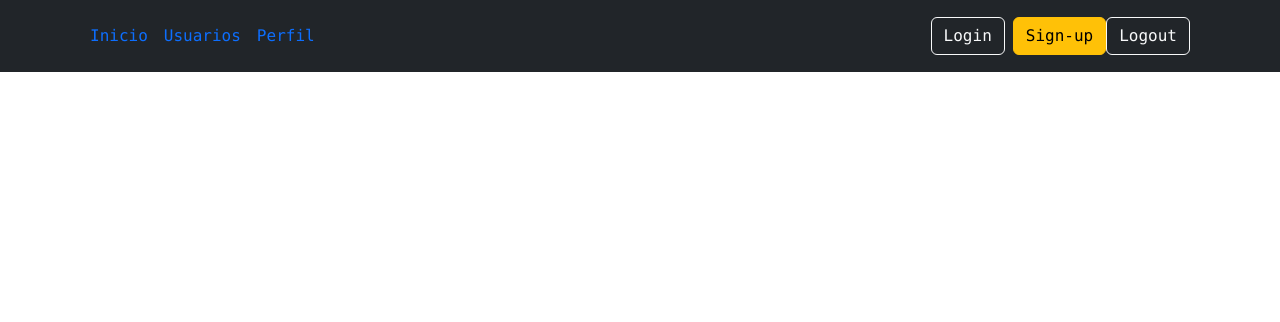
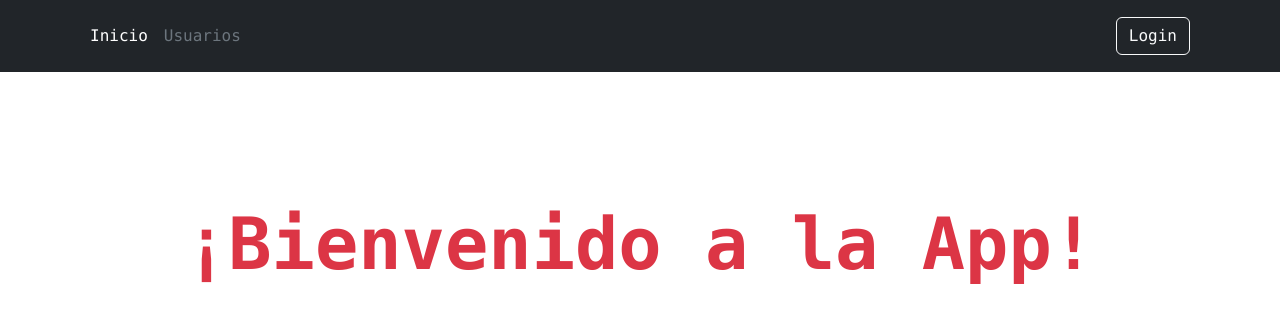
Before and after one commit to mfem442/sem-tec-2, a React (Create React App) app in the folder frontend/my-app/: page / in a window 1280 px wide. Shown: the top 322 px of the page. Built offline with nearby package versions, Linux system fonts and the light colour scheme; no server answers.

Commit message:
Cambiar layouts con el Login

```diff
--- a/frontend/my-app/src/App.js
+++ b/frontend/my-app/src/App.js
@@ -22,7 +22,8 @@ function TopBar({ userLogged, logout, userData }) {
 						href="/"
 						className="d-flex align-items-center mb-2 mb-lg-0 text-white text-decoration-none"
 					></a>
-
+					{userLogged ? (
+						<>
 							<ul className="nav col-12 col-lg-auto me-lg-auto mb-2 justify-content-center mb-md-0">
 								<li>
 									<a
@@ -30,8 +31,8 @@ function TopBar({ userLogged, logout, userData }) {
 										className={
 											"nav-link px-2 text-secondary" +
 											(location.pathname === "/"
-										? "text-white"
-										: "text-secondary")
+												? " text-white"
+												: " text-secondary")
 										}
 									>
 										Inicio
@@ -41,10 +42,10 @@ function TopBar({ userLogged, logout, userData }) {
 									<a
 										href="/users"
 										className={
-									"nav-link px-2 text-white" +
+											"nav-link px-2 text-secondary" +
 											(location.pathname === "/users"
-										? "text-white"
-										: "text-secondary")
+												? " text-white"
+												: " text-secondary")
 										}
 									>
 										Usuarios
@@ -54,21 +55,58 @@ function TopBar({ userLogged, logout, userData }) {
 									<a
 										href="/profile"
 										className={
-									"nav-link px-2 text-white" +
+											"nav-link px-2 text-secondary" +
 											(location.pathname === "/profile"
-										? "text-white"
-										: "text-secondary")
+												? " text-white"
+												: " text-secondary")
 										}
 									>
 										Perfil
 									</a>
 								</li>
 							</ul>
+						</>
+					) : (
+						<>
+							<ul className="nav col-12 col-lg-auto me-lg-auto mb-2 justify-content-center mb-md-0">
+								<li>
+									<a
+										href="/"
+										className={
+											"nav-link px-2 text-secondary" +
+											(location.pathname === "/"
+												? " text-white"
+												: " text-secondary")
+										}
+									>
+										Inicio
+									</a>
+								</li>
+								<li>
+									<a
+										href="/users"
+										className={
+											"nav-link px-2 text-secondary" +
+											(location.pathname === "/users"
+												? " text-white"
+												: " text-secondary")
+										}
+									>
+										Usuarios
+									</a>
+								</li>
+							</ul>
+						</>
+					)}
 					{userLogged ? (
 						<>
 							<div style={{ paddingRight: "1em" }}>
 								{" "}
-								Hola, {userData ? userData.name : ""}
+								¡Hola!{" "}
+								{userData
+									? //userData.name
+									  "María Fernanda Elizalde Macías"
+									: ""}
 							</div>
 							<div className="dropdown text-end">
 								<a
@@ -77,7 +115,10 @@ function TopBar({ userLogged, logout, userData }) {
 									data-bs-toggle="dropdown"
 								>
 									<img
-										src={userData.avatar_url}
+										//src={userData.avatar_url}
+										src={
+											"https://avatars.githubusercontent.com/u/85259595?s=40&v=4"
+										}
 										alt="mdo"
 										width="32"
 										height="32"
@@ -109,13 +150,6 @@ function TopBar({ userLogged, logout, userData }) {
 									<li>
 										<hr className="dropdown-divider"></hr>
 									</li>
-									<li>
-										{" "}
-										<a className="dropdown-item" href="#">
-											{" "}
-											Sign out
-										</a>
-									</li>
 								</ul>
 							</div>
 							<button
@@ -127,7 +161,7 @@ function TopBar({ userLogged, logout, userData }) {
 						</>
 					) : (
 						<div className="text-end">
-							<Link to={"/login?next=" + location.pathname}>
+							<Link to={"/login"}>
 								<button
 									type="button"
 									className="btn btn-outline-light me-2"
@@ -135,16 +169,6 @@ function TopBar({ userLogged, logout, userData }) {
 									Login
 								</button>
 							</Link>
-							<button type="button" className="btn btn-warning">
-								Sign-up
-							</button>
-
-							<button
-								className="btn btn-outline-light me-2"
-								onClick={logout}
-							>
-								Logout
-							</button>
 						</div>
 					)}
 				</div>
@@ -153,17 +177,14 @@ function TopBar({ userLogged, logout, userData }) {
 	);
 }
 
-function LandingPage() {
-	<>
-		<h1>Bienvenido</h1>
-		{console.log("landingpage")}
-	</>;
-}
-
 function App() {
+	console.log("TOKEN: " + localStorage.getItem("token"));
+	console.log("DATA: " + localStorage.getItem("userData"));
 	const [token, setToken] = useState(localStorage.getItem("token"));
 	const [userData, setUserData] = useState(
 		JSON.parse(localStorage.getItem("userData"))
+		//JSON.parse({ myUser })
+		//'{"email":"mafer@tec.mx","id":1,"is_active":"true","github_user":"mfem442","items":"[]",}'
 	);
 	function logout() {
 		localStorage.removeItem("token");
@@ -176,13 +197,13 @@ function App() {
 		<>
 			<BrowserRouter>
 				<TopBar
-					//userLogged={!!token}
+					userLogged={!!token}
 					logout={logout}
 					userData={userData}
 				></TopBar>
 				<div className="container py-3">
 					<Routes>
-						<Route path="/" element={<LandingPage />}>
+						<Route path="/" element={<MainPage />}>
 							{" "}
 						</Route>
 						<Route
@@ -202,7 +223,15 @@ function App() {
 						>
 							{" "}
 						</Route>
-						<Route path="/profile" element={<Profile />}></Route>
+						<Route
+							path="/profile"
+							element={
+								<Profile
+									name={"mfem442"}
+									email={"mafer@tec.mx"}
+								/>
+							}
+						></Route>
 					</Routes>
 				</div>
 			</BrowserRouter>
--- a/frontend/my-app/src/pages/Login.js
+++ b/frontend/my-app/src/pages/Login.js
@@ -1,5 +1,5 @@
 import React from "react";
-import { useLocation, useNavigate } from "react-router-dom";
+import { useLocation, useNavigate, Link } from "react-router-dom";
 import { useRef } from "react";
 import { API_URL } from "../config";
 
@@ -9,56 +9,59 @@ function Login({ setToken, setUserData }) {
 	const navigate = useNavigate();
 	const email = useRef("");
 	const password = useRef("");
+
 	function submitLogin(e) {
 		//e.preventdefault();
-		let successful = false;
+		let succesful = false;
 		fetch(API_URL + "/token", {
 			method: "POST",
 			body: new URLSearchParams({
 				username: email.current.value,
 				password: password.current.value,
 			}),
-		}).then((data) => {
-			if (data.status === 200) {
-				successful = true;
-			}
-			data.json()
-
-				.then((data) => {
-					if (successful) {
+		})
+			.then((data) => {
+				if (data.status === 200) {
+					succesful = true;
+					console.log("se pudo");
+				} else {
+					console.log("no se puede");
+				}
+				data.json().then((data) => {
+					if (succesful) {
 						localStorage.setItem("token", data.access_token);
+						console.log("TOKENSET: " + data.access_token);
 						fetch(API_URL + "/users/me/", {
 							headers: {
-								Authorization: "Bearer " + data.access_token,
+								Authorization: "Bearer" + data.access_token,
 							},
-						})
-							.then((data) => {
-								data.json();
-							})
-							.then((data) => {
+						}).then((data) => {
+							console.log("DATASET1: " + data);
+							data.json().then((data) => {
 								fetch(
 									"https://api.github.com/users/" +
 										data.github_user
-								)
-									.then((data) => data.json())
-									.then((data) => {
+								).then((data) =>
+									data.json().then((data) => {
 										localStorage.setItem(
 											"userData",
 											JSON.stringify(data)
 										);
 										setUserData(data);
+										console.log("DATASET2: " + data);
 										setToken(localStorage.getItem("token"));
 										navigate(urlParams.get("next") || "/");
-									});
+									})
+								);
 							});
+						});
 					} else {
 						throw new Error(data.detail);
 					}
-				})
-				.catch((data) => alert(data));
-		});
+				});
+			})
+			.catch((data) => alert(data));
 	}
-
 	return (
 		<>
 			<h1> Sign in </h1>
@@ -75,7 +78,6 @@ function Login({ setToken, setUserData }) {
 					/>
 					<label htmlFor="floatingInput">Email address</label>
 				</div>
-
 				<div className="form-floating">
 					<input
 						ref={password}
@@ -89,12 +91,12 @@ function Login({ setToken, setUserData }) {
 
 				<div className="checkbox mb-3">
 					<label>
-						<input type="checkbox" value="remember-me" />
-						Remember me
+						<input type="checkbox" value="remember-me" /> Remember
+						me
 					</label>
 				</div>
-
-				<button className="w-100 btn btn-lg btn-primary" type="submit">
+				<Link to="/profile"></Link>
+				<button type="submit" className="btn btn-primary">
 					Sign in
 				</button>
 			</form>
--- a/frontend/my-app/src/pages/MainPage.js
+++ b/frontend/my-app/src/pages/MainPage.js
@@ -1,7 +1,19 @@
 import React from "react";
 
 function MainPage() {
-	return <>hola</>;
+	return (
+		<>
+			<div className="card border-white mb-3">
+				<div className="card-body">
+					<div className="px-4 py-5 my-5 text-center">
+						<h1 className="card-title display-2 fw-bold font-monospace text-danger">
+							¡Bienvenido a la App!
+						</h1>
+					</div>
+				</div>
+			</div>
+		</>
+	);
 }
 
 export default MainPage;
--- a/frontend/my-app/src/pages/Profile.js
+++ b/frontend/my-app/src/pages/Profile.js
@@ -1,48 +1,35 @@
 import { Link } from "react-router-dom";
 
-function Profile() {
-	const name = "Mafer";
-	const email = "hola@gmail.com";
-
+function Profile({ name, email }) {
 	return (
 		<>
-			<div class="card border-white mb-3">
-				<div class="card-body">
-					<div class="px-4 py-5 my-5 text-center">
+			<div className="card border-white mb-3">
+				<div className="card-body">
+					<div className="px-4 py-5 my-5 text-center">
 						<svg
 							xmlns="http://www.w3.org/2000/svg"
 							width="50"
 							height="50"
 							fill=""
-							class="bi bi-emoji-smile-fill"
+							className="bi bi-emoji-smile-fill"
 							viewBox="0 0 16 16"
 						>
 							<path d="M8 16A8 8 0 1 0 8 0a8 8 0 0 0 0 16zM7 6.5C7 7.328 6.552 8 6 8s-1-.672-1-1.5S5.448 5 6 5s1 .672 1 1.5zM4.285 9.567a.5.5 0 0 1 .683.183A3.498 3.498 0 0 0 8 11.5a3.498 3.498 0 0 0 3.032-1.75.5.5 0 1 1 .866.5A4.498 4.498 0 0 1 8 12.5a4.498 4.498 0 0 1-3.898-2.25.5.5 0 0 1 .183-.683zM10 8c-.552 0-1-.672-1-1.5S9.448 5 10 5s1 .672 1 1.5S10.552 8 10 8z" />
 						</svg>
-						<h1 class="card-title display-2 fw-bold font-monospace text-danger">
+						<h1 className="card-title display-2 fw-bold font-monospace text-danger">
 							¡Hola!
 						</h1>
-						<h3 class="card-text display-5 font-monospace text-danger">
+						<h3 className="card-text display-5 font-monospace text-danger">
 							{name}
 						</h3>
-						<div class="col-lg-6 mx-auto">
-							<p class="card-text lead mb-4 font-monospace text-danger">
+						<div className="col-lg-6 mx-auto">
+							<p className="card-text lead mb-4 font-monospace text-danger">
 								Email: {email}
 							</p>
 						</div>
 					</div>
 				</div>
 			</div>
-			<div class="d-grid gap-2 d-sm-flex justify-content-sm-center">
-				<Link to="/">
-					<button
-						type="button"
-						class="btn btn-danger btn-lg px-4 font-monospace"
-					>
-						Regresar
-					</button>
-				</Link>
-			</div>
 		</>
 	);
 }
--- a/frontend/my-app/src/pages/UserPage.js
+++ b/frontend/my-app/src/pages/UserPage.js
@@ -204,13 +204,13 @@ function UserPage({ token }) {
 	return (
 		<>
 			<br></br>
-
 			<h1>User List</h1>
 			<UserList
 				users={users}
 				editable={!!token}
 				deleteUser={deleteUser}
 			></UserList>
+			<br></br>
 			{!!token ? (
 				<>
 					<h3>Add New User</h3>
```
Also changed, not shown: 1 other file (tests, documents, lock files or other folders). Lines whose indentation alone changed are shown as unchanged.
